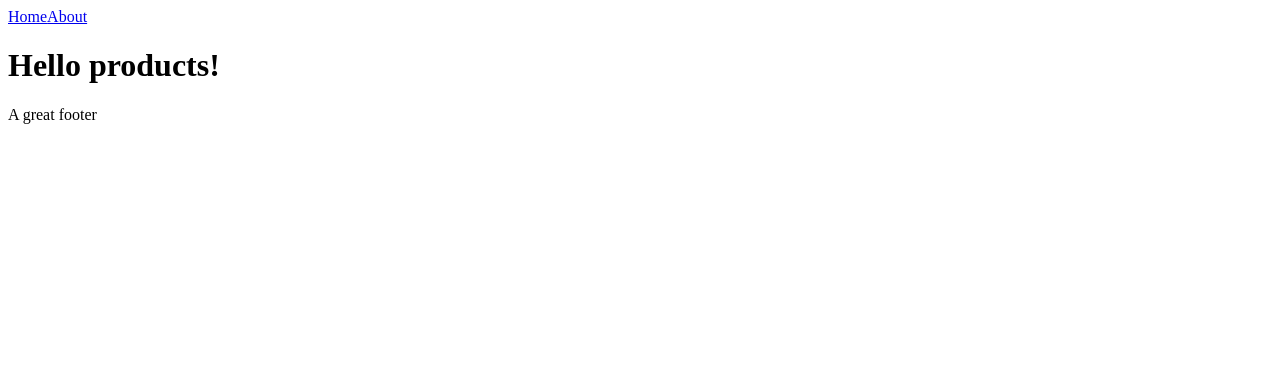
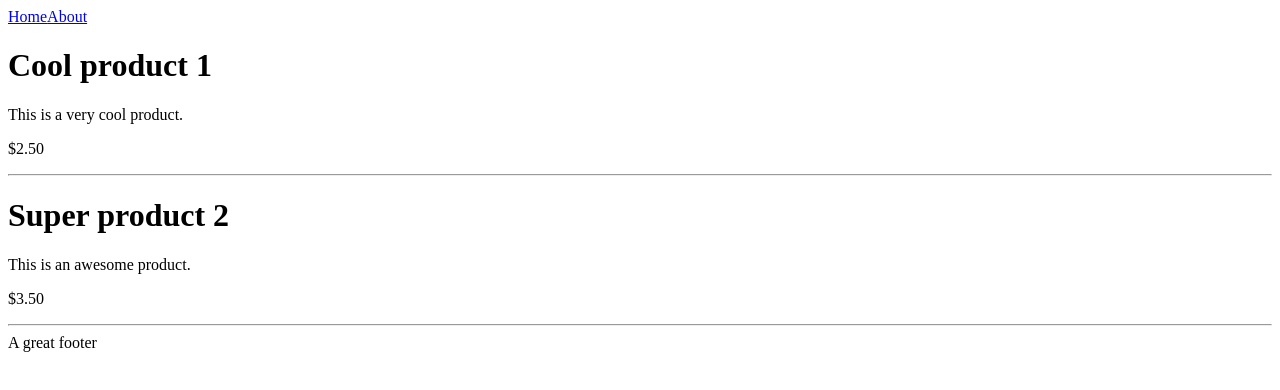
Before and after one commit to Karaza/nextjs-ecommerce, a Next.js app: page /products in a window 1280 px wide. Shown: the top 390 px of the page. Built offline with nearby package versions, Linux system fonts and the light colour scheme.

Commit message:
add products page

```diff
--- /dev/null
+++ b/pages/products.js
@@ -0,0 +1,16 @@
+const Products = () => {
+  return (
+    <>
+      <h1>Cool product 1</h1>
+      <p>This is a very cool product.</p>
+      <p>$2.50</p>
+      <hr />
+      <h1>Super product 2</h1>
+      <p>This is an awesome product.</p>
+      <p>$3.50</p>
+      <hr />
+    </>
+  );
+};
+
+export default Products;
```
